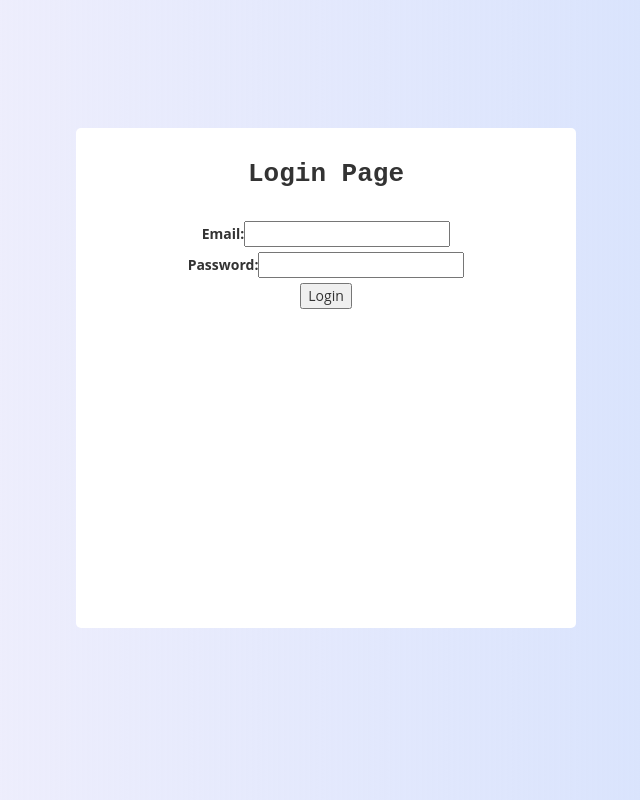
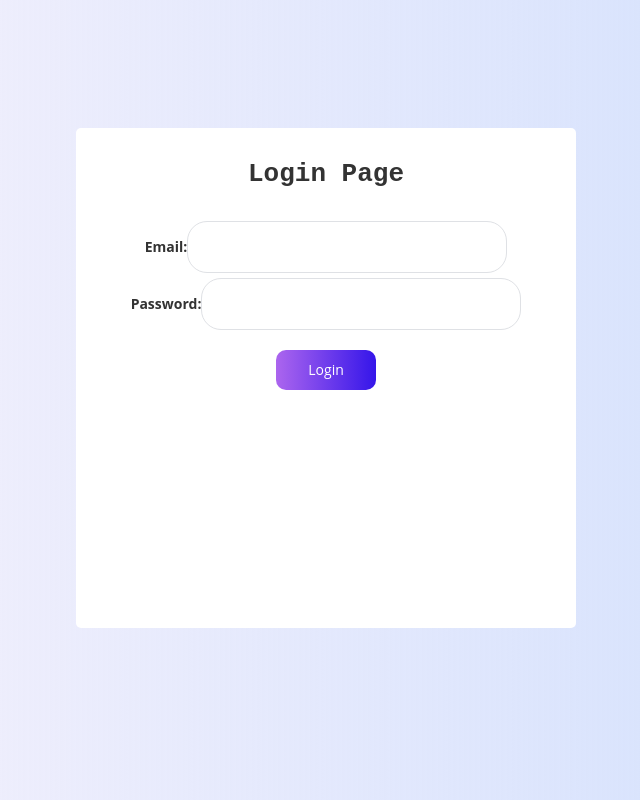
Before and after one commit to kanadamprathima/BackstageFrontEnd, a React (Create React App) app: page / in a window 1280 px wide. Shown: the whole page, without its empty margins (314-954 px from the left). Built offline with nearby package versions, Linux system fonts and the light colour scheme.

Commit message:
css fixes

```diff
--- a/src/App.css
+++ b/src/App.css
@@ -30,18 +30,14 @@ h2 {
   font-weight: 600;
 }
 
-.completed {
-  text-decoration: line-through;
-  opacity: 0.4;
-}
-
 .todo-form {
   margin-bottom: 32px;
 }
 
 .todo-button {
   padding: 10px;
-  margin: 5px;
+  margin: 15px;
+  width: 100px;
   border: none;
   border-radius: 10px 10px;
   cursor: pointer;
@@ -57,7 +53,7 @@ h2 {
 
 .todo-input {
   padding: 15px 32px 15px 16px;
-  border-radius: 20px 0 0 20px;
+  border-radius: 20px 20px;
   border: 1px solid #dfe1e5;
   outline: none;
   width: 320px;
--- a/src/Components/Login.tsx
+++ b/src/Components/Login.tsx
@@ -49,10 +49,11 @@ const LoginPage: React.FC<Props> = ({ onLogin }) => {
   return (
     <div className="todo-app">
       <h1>Login Page</h1>
-      <form onSubmit={handleSubmit}>
+      <form onSubmit={handleSubmit} className="todo-form">
         <label>
           Email:
           <input
+            className="todo-input"
             type="text"
             name="email"
             value={credentials.email}
@@ -63,6 +64,7 @@ const LoginPage: React.FC<Props> = ({ onLogin }) => {
         <label>
           Password:
           <input
+            className="todo-input"
             type="password"
             name="password"
             value={credentials.password}
@@ -70,7 +72,9 @@ const LoginPage: React.FC<Props> = ({ onLogin }) => {
           />
         </label>
         <br />
-        <button onClick={handleLoginClick}>Login</button>
+        <button onClick={handleLoginClick} className="todo-button">
+          Login
+        </button>
       </form>
     </div>
   );
--- a/src/Components/TodoForm.tsx
+++ b/src/Components/TodoForm.tsx
@@ -33,7 +33,7 @@ const TodoForm = () => {
     <div className="todo-app ">
       <div className="card-body">
         <h1>Create New Todo</h1>
-        <form onSubmit={handleSubmit}>
+        <form onSubmit={handleSubmit} className="todo-form ">
           <div className="mb-3">
             <label>
               Title:
--- a/src/Components/TodoList.tsx
+++ b/src/Components/TodoList.tsx
@@ -31,7 +31,7 @@ const TodoList = () => {
       </ul>
       {/* This will redirect you to todoform */}
       <Link to={`/users/${userId}/todos/new`}>
-        <button className="todo-button">Create New Todo</button>
+        <button className="todo-button">Create Todo</button>
       </Link>
     </div>
   );
```
